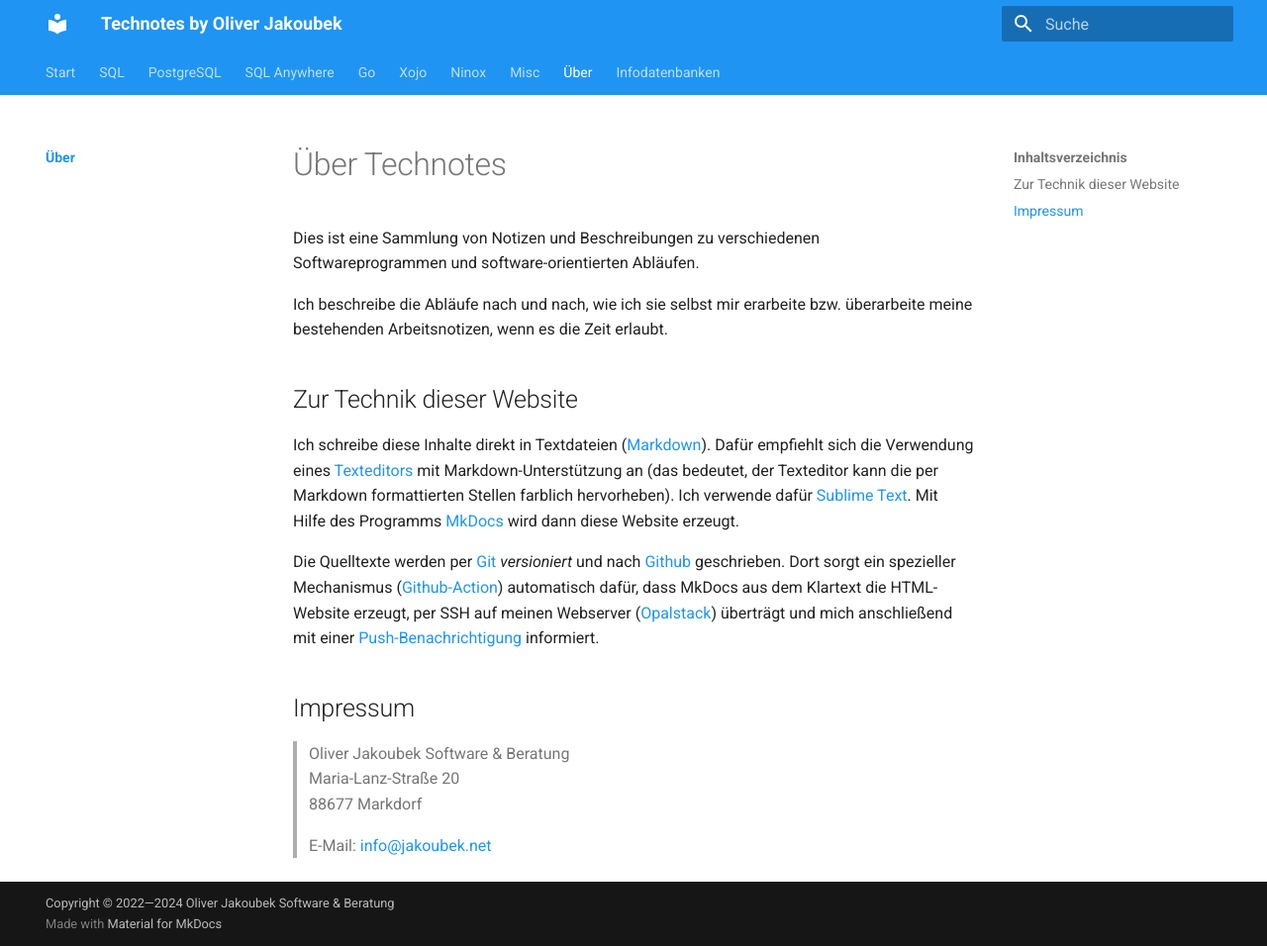
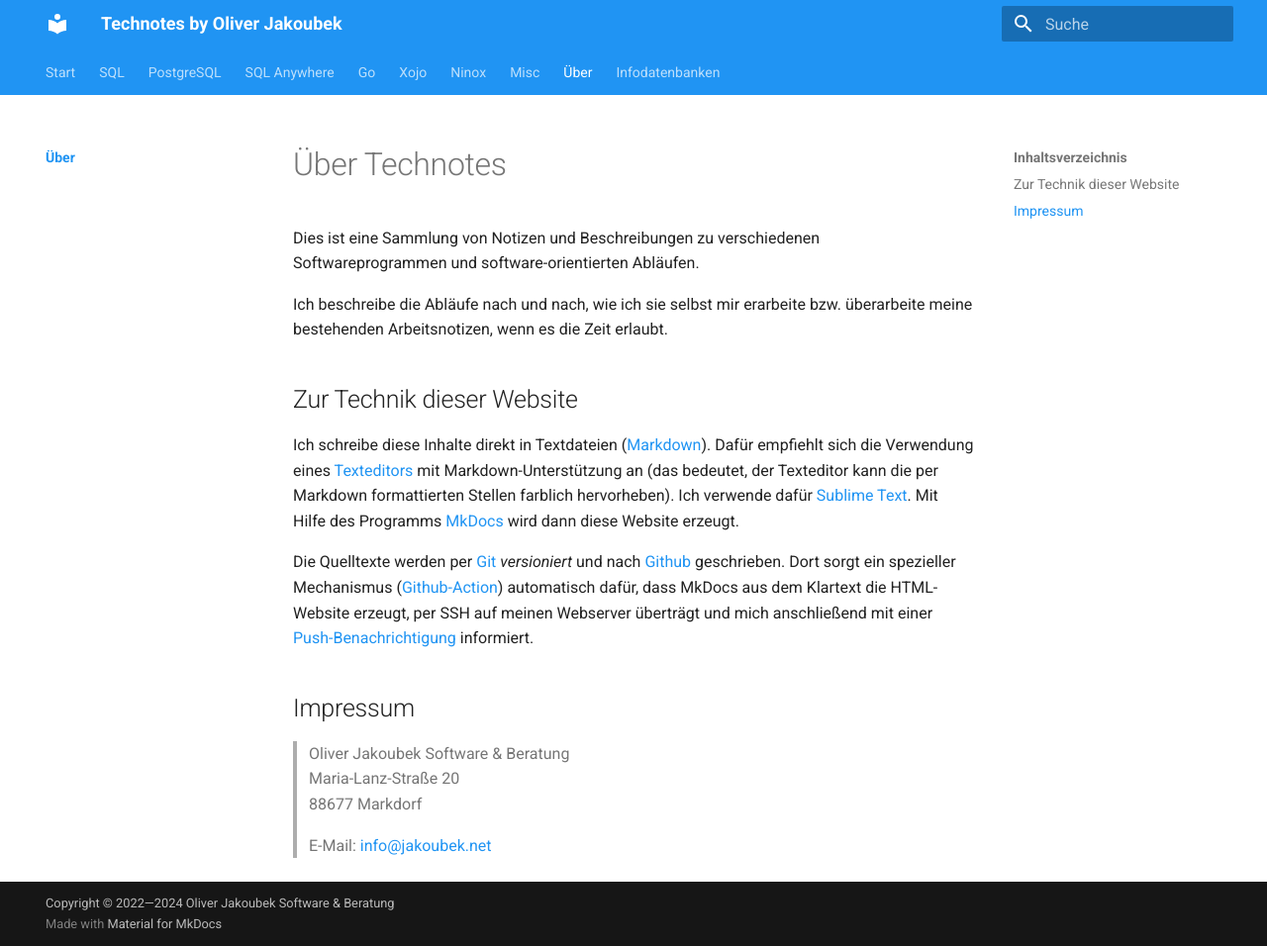
Before and after one commit to jakoubek/technotes, an MkDocs documentation site: the page built from docs/info/index.md, in a window 1280 px wide and 956 px high. Shown: the whole window at 99% size. Built offline with MkDocs 1.6.1 and Material for MkDocs 9.7.7, drawn with Linux system fonts in a browser that asks for light colours.

Commit message:
Remove Opalstack link from info

```diff
--- a/docs/info/index.md
+++ b/docs/info/index.md
@@ -9,7 +9,7 @@ Ich beschreibe die Abläufe nach und nach, wie ich sie selbst mir erarbeite bzw.
 
 Ich schreibe diese Inhalte direkt in Textdateien ([Markdown](/misc/markdown)). Dafür empfiehlt sich die Verwendung eines [Texteditors](/misc/texteditor/) mit Markdown-Unterstützung an (das bedeutet, der Texteditor kann die per Markdown formattierten Stellen farblich hervorheben). Ich verwende dafür [Sublime Text](/misc/sublime-text/). Mit Hilfe des Programms [MkDocs](/misc/mkdocs) wird dann diese Website erzeugt.
 
-Die Quelltexte werden per [Git](/misc/git/) *versioniert* und nach [Github](/misc/github/) geschrieben. Dort sorgt ein spezieller Mechanismus ([Github-Action](/misc/github-actions/)) automatisch dafür, dass MkDocs aus dem Klartext die HTML-Website erzeugt, per SSH auf meinen Webserver ([Opalstack](/misc/opalstack/)) überträgt und mich anschließend mit einer [Push-Benachrichtigung](/misc/pushover/) informiert.
+Die Quelltexte werden per [Git](/misc/git/) *versioniert* und nach [Github](/misc/github/) geschrieben. Dort sorgt ein spezieller Mechanismus ([Github-Action](/misc/github-actions/)) automatisch dafür, dass MkDocs aus dem Klartext die HTML-Website erzeugt, per SSH auf meinen Webserver überträgt und mich anschließend mit einer [Push-Benachrichtigung](/misc/pushover/) informiert.
 
 
 ## Impressum
```
